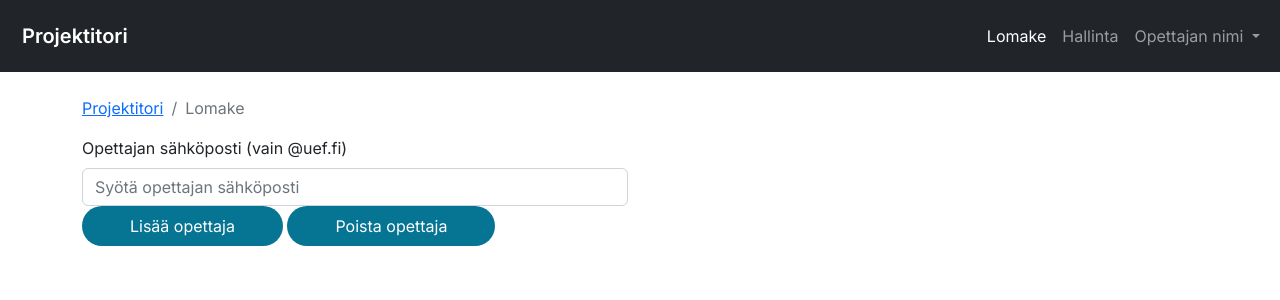
After one commit to dmytshap/OT2project, a PHP site: page /frontend/admin_panel.php in a window 1280 px wide. The commit adds this page. Shown: the top 300 px of the page. Run offline with PHP 8.4, Linux system fonts and the light colour scheme.

Commit message:
Teachers now can add users as teachers (admin_panel.php + admin_features.php). Added INVITE_LINKS table to DB. Changed database_user_session..php to handle checking for teachers from table, not from opettaja.txt.

```diff
--- /dev/null
+++ b/src/frontend/admin_panel.php
@@ -0,0 +1,76 @@
+<?php
+if (session_status() === PHP_SESSION_NONE) {
+    session_start();
+}
+?>
+<!DOCTYPE html>
+<html lang="en">
+<head>
+    <meta charset="UTF-8">
+    <meta name="viewport" content="width=device-width, initial-scale=1.0">
+    <title>Lomake</title>
+    <link href="https://cdn.jsdelivr.net/npm/bootstrap@5.2.3/dist/css/bootstrap.min.css" rel="stylesheet" integrity="sha384-rbsA2VBKQhggwzxH7pPCaAqO46MgnOM80zW1RWuH61DGLwZJEdK2Kadq2F9CUG65" crossorigin="anonymous">
+    <link href="https://fonts.googleapis.com/css2?family=Inter:wght@400;500;600;700&display=swap" rel="stylesheet">
+    <link rel="stylesheet" href="../styles/uusi_styles_lomake.css">
+</head>
+<body>
+    <nav class="navbar navbar-expand-lg navbar-dark bg-dark py-3 fw-semibold sticky-top">
+                <div class="container-fluid">
+                    <a class="navbar-brand" href="uusi_main.php">Projektitori</a>
+                    <button class="navbar-toggler" type="button" data-bs-toggle="collapse" data-bs-target="#navbarSupportedContent" aria-controls="navbarSupportedContent" aria-expanded="false" aria-label="Toggle navigation">
+                    <span class="navbar-toggler-icon"></span>
+                    </button>
+                    <div class="collapse navbar-collapse" id="navbarSupportedContent">
+                    <ul class="navbar-nav ms-auto mb-2 mb-lg-0 fw-normal">
+                        <li class="nav-item">
+                        <a class="nav-link active" aria-current="page" href="uusi_lomake.php">Lomake</a>
+                        </li>
+                        <li class="nav-item">
+                        <a class="nav-link" href="hallinta.php">Hallinta</a>
+                        </li>
+                        <li class="nav-item dropdown">
+                        <a class="nav-link dropdown-toggle" role="button" data-bs-toggle="dropdown" aria-expanded="false">
+                            Opettajan nimi
+                        </a>
+                        <ul class="dropdown-menu dropdown-menu-end">
+                            <li><a class="dropdown-item" href="logout.php">Kirjaudu ulos</a></li>
+
+                    </ul>
+                        </li>
+                    </ul>
+                    </div>
+                </div>
+        </nav>
+
+    <div class="container mt-4">
+        <nav aria-label="breadcrumb">
+            <ol class="breadcrumb">
+                <li class="breadcrumb-item"><a class="breadcrumb-ptori" href="uusi_main.php">Projektitori</a></li>
+                <li class="breadcrumb-item active" aria-current="page">Lomake</li>
+            </ol>
+        </nav>
+        <!---Notification--->
+        <?php if (isset($_SESSION['message'])): ?>
+    <div class="alert alert-<?php echo $_SESSION['message_type']; ?>">
+        <?php
+            echo $_SESSION['message'];
+            unset($_SESSION['message']);
+            unset($_SESSION['message_type']);
+        ?>
+    </div>
+<?php endif; ?>
+     <form action = "/backend/admin_features.php" method="post" class="row g-4">
+                <div class="col-md-6">
+                    <label for="inputProjektiNimi" class="form-label">Opettajan sähköposti (vain @uef.fi)</label>
+                    <input type="text" class="form-control" name="teacher_email" id="teacherEmail" placeholder="Syötä opettajan sähköposti">
+                    <button class="btn-laheta px-5 py-2"  id="addTeacher" name="add_teacher"> Lisää opettaja </button>
+                    <button class="btn-laheta px-5 py-2"  id="deleteTeacher" name="delete_teacher" > Poista opettaja </button>
+
+                </div>
+            </form>
+
+
+<body>
+
+</body>
+</html>
--- a/src/frontend/login.html
+++ b/src/frontend/login.html
@@ -35,16 +35,16 @@ Sivun toiminnallisuus on tiedostossa database_user_session.php.
         <div class="card_container">
                 <div class="login_main">
                     <div class="input-group">
-                        <input name="sahkoposti_login"  class="input" type="text" required>
+                        <input name="input-email"  class="input" type="text" required>
                         <label class="user-label">  Sähköpostisi </label>
                     </div>
                     <div class="input-group">
-                        <input name="salasana_login" class="input"  type="password">
+                        <input name="input-OTP" class="input"  type="password">
                         <label class="user-label" > OTP CODE</label>
                     </div>
                 </div>
                 <div class="login_button_div">
-                  <button type="submit" name="action" value="login" class="login_button""> Kirjaudu Sisään</button>
+                  <button type="submit" name="action" value="login" class="login_button"> Kirjaudu Sisään</button>
                 </div>
                 <div class="generate_otp_div">
                     <button type="submit" name="action" value="generate" class="generate_otp_button"> Generoi OTP. </button>
--- a/src/index.html
+++ b/src/index.html
@@ -1,5 +1,3 @@
-<!
-
 <!DOCTYPE html>
 <html lang="en">
 
```
Also changed, not shown: docker/init_database.sql (+25 -0 lines), src/backend/admin_features.php (added, +85 -0 lines), src/backend/database_user_session.php (+13 -10 lines), src/frontend/kirjautuminen.php (+6 -1 lines).
